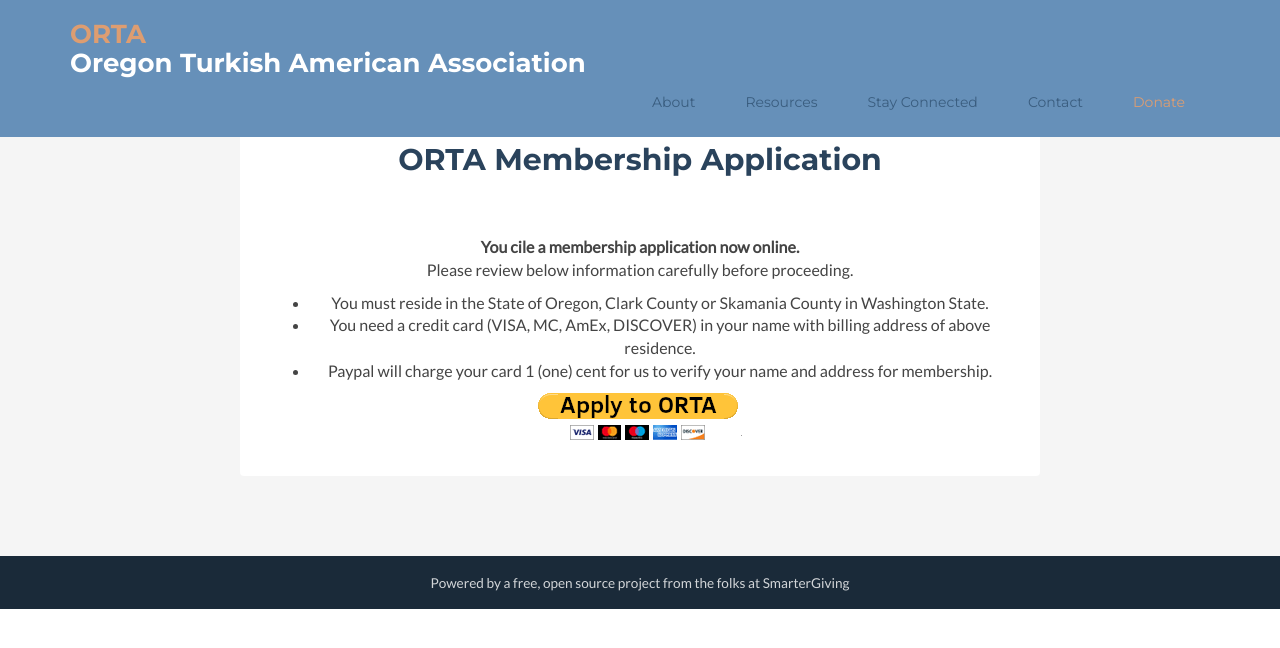
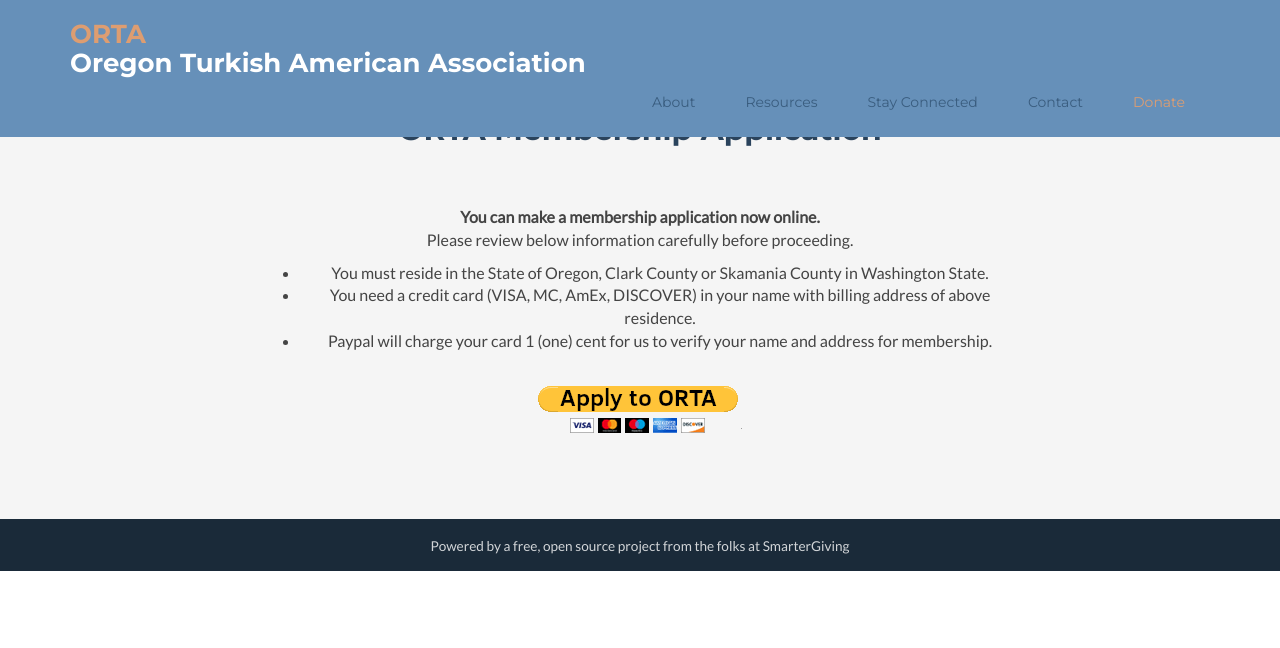
Before and after one commit to ortapdx/ortapdx.github.io, a Jekyll site: the page built from apply.html, in a window 1280 px wide. Shown: the top 648 px of the page. Built offline with Jekyll 4.4.1, drawn with Linux system fonts in a browser that asks for light colours; nearby versions of some CDN libraries; comment, search, counter and statistics services are not loaded.

Commit message:
Update apply.html

```diff
--- a/apply.html
+++ b/apply.html
@@ -36,16 +36,16 @@ layout: default
 <!-- ******DONATE****** -->
 <section id="donate" class="donate section text-center">
   <div class="container">
-    <div class="donate-inner">
+<!--    <div class="donate-inner"> -->
       <h2 class="title text-center">ORTA Membership Application</h2>
       <div class="info">
-        <p><strong>You cile a membership application now online.</strong><br>Please review below information carefully before proceeding.</p>
-        <ul>
+        <p><strong>You can make a membership application now online.</strong><br>Please review below information carefully before proceeding.</p>
+         <ul>
           <li>You must reside in the State of Oregon, Clark County or Skamania County in Washington State.</li>
           <li>You need a credit card (VISA, MC, AmEx, DISCOVER) in your name with billing address of above residence.</li>
           <li>Paypal will charge your card 1 (one) cent for us to verify your name and address for membership.</li>
-        </ul>
-
+         </ul>
+         <br>
          <!--PayPal generated code starts-->
          <form action="https://www.paypal.com/cgi-bin/webscr" method="post" target="_top">
             <input type="hidden" name="cmd" value="_s-xclick" />
```
Also changed, not shown: other parts of apply.html (+1 -1 lines).
